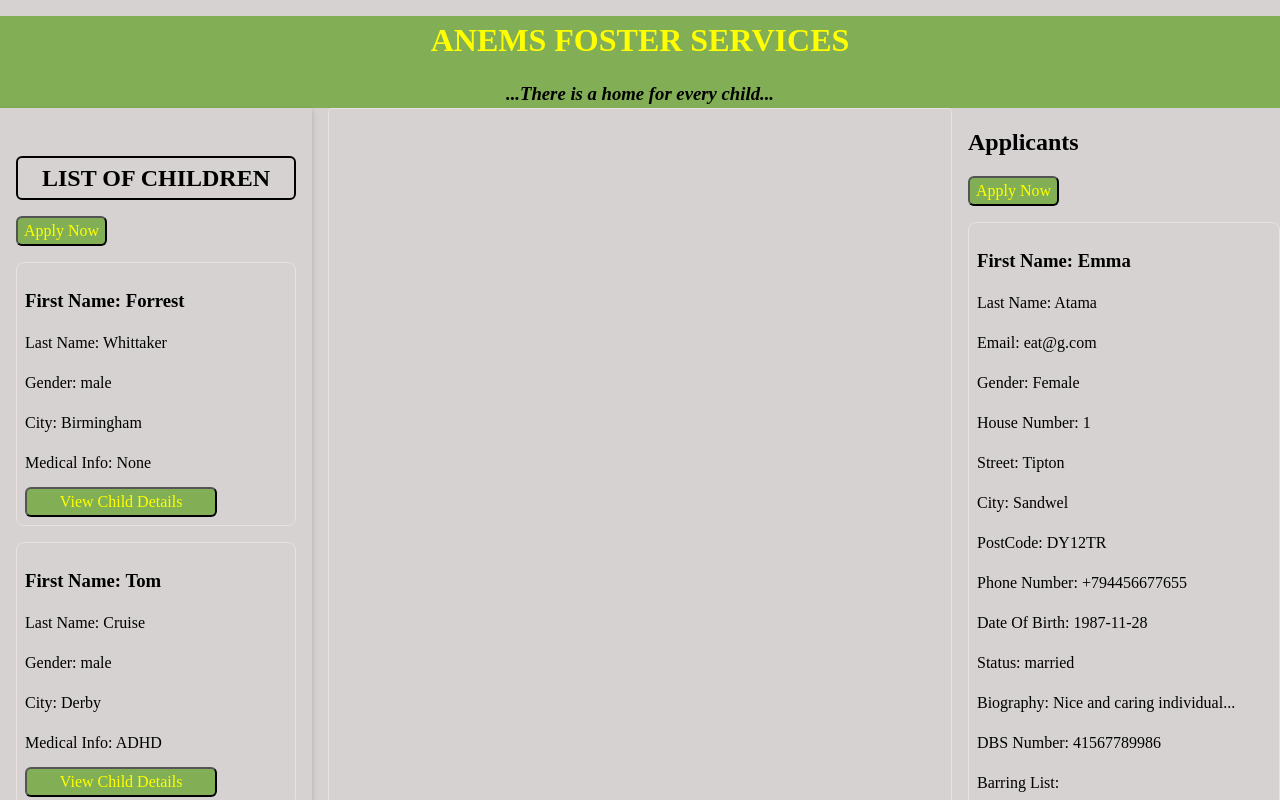
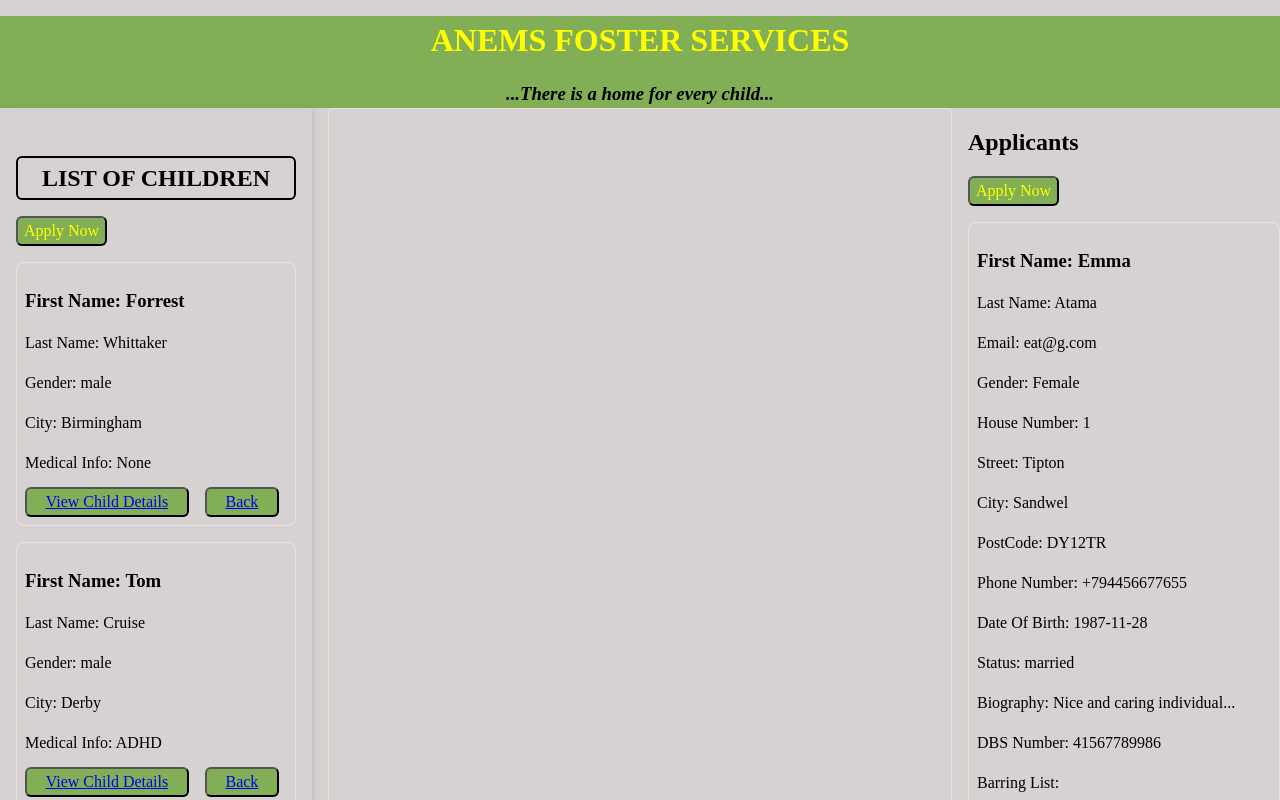
Before and after one commit to Emmanuel-Atama/boolean-uk-react-solo-project, a React (Create React App) app: page / in a window 1280 px wide. Shown: the top 800 px of the page. Built offline with nearby package versions, Linux system fonts and the light colour scheme; data requests are answered from the project's data file.

Commit message:
REcent Updates

```diff
--- a/src/Components/ListOfChildren.jsx
+++ b/src/Components/ListOfChildren.jsx
@@ -1,5 +1,4 @@
-import {useHistory, useParams} from "react-router-dom";
-import ViewChildDetails from "./ViewChildDetails";
+import {Link, useHistory, useParams} from "react-router-dom";
 
 export default function ListOfChildren(props) {
   const { kids} = props
@@ -28,7 +27,12 @@ export default function ListOfChildren(props) {
           <p>City: {city}</p>
           <p> Medical Info: {medicalInfo}</p>
           <div className="list-of-child">
-            <button onClick={() => history.push("/ViewChildDetails")}>View Child Details</button>
+            <button>
+              <Link to="./ViewChildDetails">View Child Details</Link>
+              </button>
+            <button>
+              <Link to="/">Back</Link>
+            </button>
           </div>
       </li>
           )
--- a/src/index.css
+++ b/src/index.css
@@ -125,7 +125,7 @@ select {
   background-color: rgb(130, 175, 85);
   margin-top: 12px;
   border-radius: 6px;
-  color: yellow;
+  color: rgb(236, 236, 73);
 }
 .form-stack > * + * {
   margin-top: 0.5rem;
@@ -171,6 +171,7 @@ select {
   border-radius: 6px;
   color: yellow;
 }
+
 .delete-btn {
   margin-top: 16px;
   width: auto;
```
Also changed, not shown: src/App.jsx (+6 -1 lines), src/Components/CreateApplicationForm.jsx (line endings or trailing spaces).
